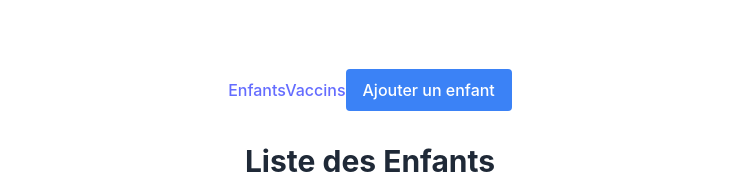
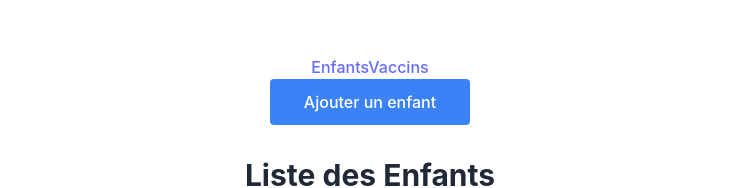
Before and after one commit to lalakely/Vaccins, a React (Vite) app in the folder frontend/: page / in a window 1280 px wide. Shown: the part 223-411 px from the top of the page, without its empty margins (270-1009 px from the left). Built offline with nearby package versions, Linux system fonts and the light colour scheme; no server answers.

Commit message:
Somme modifications in the adding part

```diff
--- a/frontend/src/components/Child/AddChild.tsx
+++ b/frontend/src/components/Child/AddChild.tsx
@@ -55,6 +55,7 @@ export default function AddChild() {
                     Telephone: ''
                 });
                 handleCloseModal();
+                window.location.reload();
             } else {
                 console.error('Erreur lors de l’ajout de l’enfant');
             }
@@ -67,12 +68,15 @@ export default function AddChild() {
 
     return (
         <>
-            <button
-                onClick={handleOpenModal}
-                className="bg-blue-500 text-white px-4 py-2 rounded hover:bg-blue-600"
-            >
-                Ajouter un enfant
-            </button>
+            <div>
+                <button
+                    onClick={handleOpenModal}
+                    className=" w-[200px] bg-blue-500 text-white rounded hover:bg-blue-600"
+                >
+                    Ajouter un enfant
+                </button>
+            </div>
+
 
             {isModalOpen && (
                 <div className="fixed inset-0 flex items-center justify-center bg-black bg-opacity-50 z-50">
```
